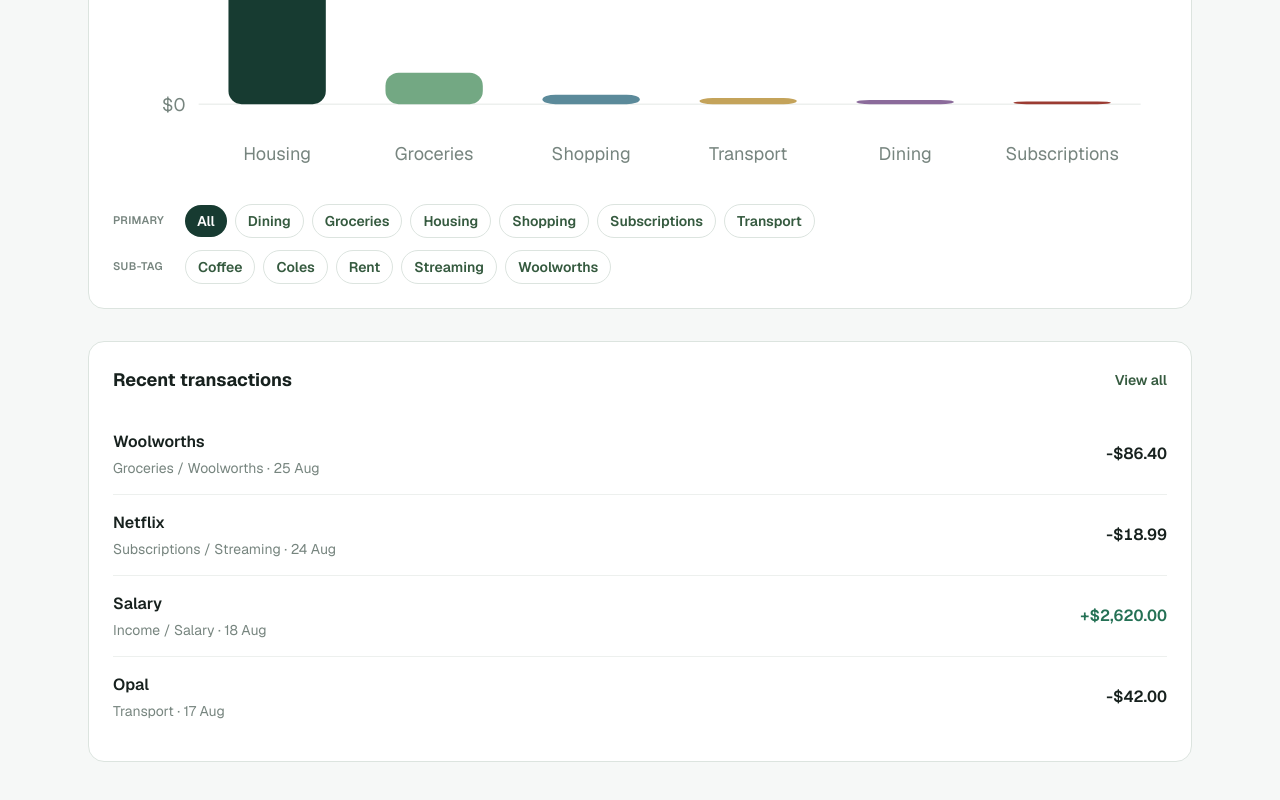
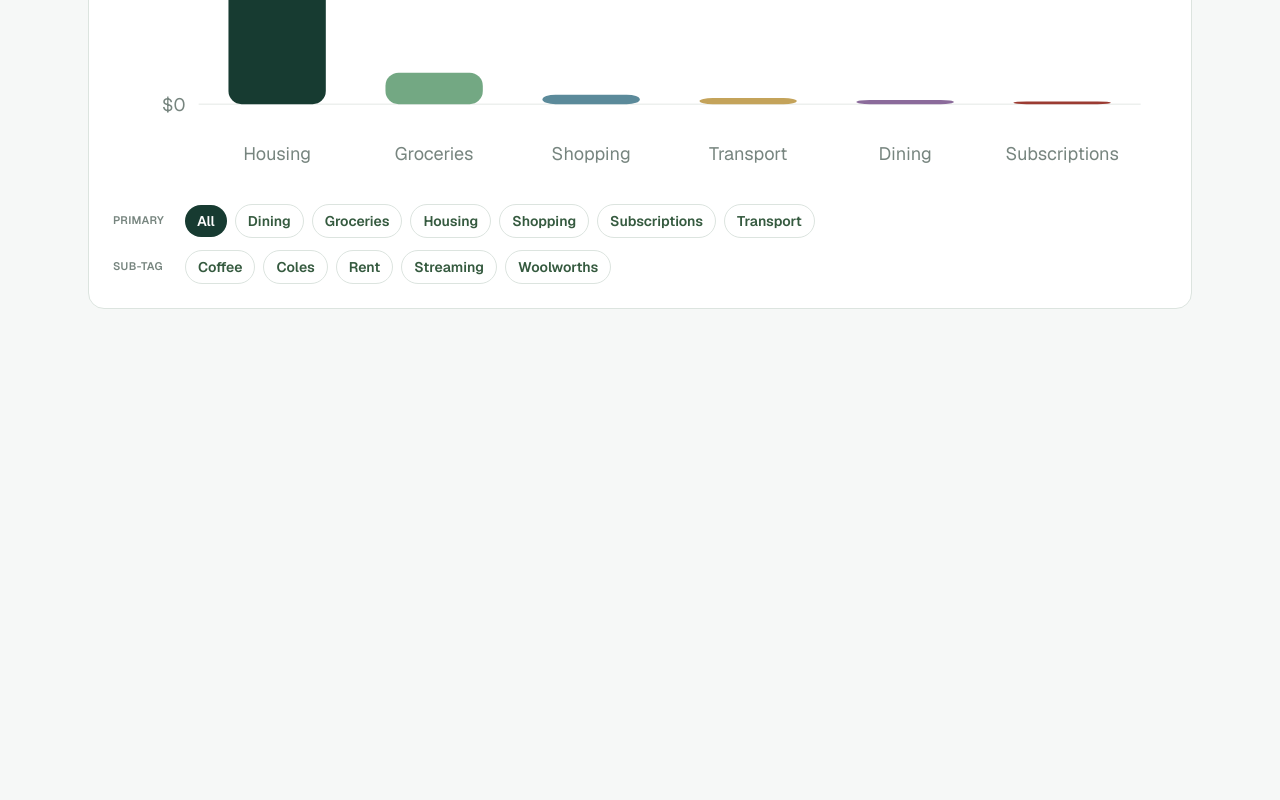
Before and after one commit to Cyphruszx/Bit-by-Bit, a Next.js app: page /dashboard in a window 1280 px wide. Shown: the part 1579-2379 px from the top of the page. After the commit the page ends 1928 px from the top, so only its background shows below. Built offline with nearby package versions, Linux system fonts and the light colour scheme.

Commit message:
Drop the recent transactions list from the dashboard.
The Transactions page already lists every movement, so the dashboard now ends on the spending chart.

Co-authored-by: Cyphruszx <Cyphruszx@users.noreply.github.com>

```diff
--- a/src/app/(app)/dashboard/dashboard-view.tsx
+++ b/src/app/(app)/dashboard/dashboard-view.tsx
@@ -9,7 +9,7 @@ import { useSavingsPots } from "@/components/savings-store";
 import { TagChartCard } from "@/components/tag-charts";
 import { ProgressBar } from "@/components/progress-bar";
 import { SummaryCard } from "@/components/summary-card";
-import { formatAud, formatSignedAud } from "@/lib/format";
+import { formatAud } from "@/lib/format";
 import {
   ALL_DOCUMENTS,
   filterByDocument,
@@ -24,7 +24,6 @@ import {
 import { potsInTotal } from "@/lib/money-flow/savings";
 import { summarizeMoneyFlow } from "@/lib/money-flow/summary";
 import type { ChartKind } from "@/lib/money-flow/tag-charts";
-import { primaryTag, subTags, tagsOf } from "@/lib/money-flow/tags";
 import type { MoneyFlowSummary } from "@/lib/money-flow/types";
 
 const DOC_VIEW_KEY = "bitbybit.dashboard-documents-v1";
@@ -54,11 +53,6 @@ export function DashboardView() {
     return next;
   }, [flow, scope.kind, scopedTransactions, view]);
   const separate = useMemo(() => totalsByDocument(files, transactions), [files, transactions]);
-  const recentSource = view === "together" ? scopedTransactions : transactions;
-  const recent = useMemo(() => {
-    const rows = selectedTag === "All" ? recentSource : recentSource.filter((txn) => tagsOf(txn).includes(selectedTag));
-    return rows.slice(0, 4);
-  }, [recentSource, selectedTag]);
 
   return (
     <>
@@ -148,7 +142,6 @@ export function DashboardView() {
         </article>
       </section>
       {view === "together" ? (
-        <>
         <section className="mt-8">
           <TagChartCard
             categories={scopedFlow.categories}
@@ -159,39 +152,6 @@ export function DashboardView() {
             onChartChange={setChart}
           />
         </section>
-          <article className="mt-8 rounded-2xl border border-[#dce4df] bg-white p-6">
-            <div className="flex items-center justify-between">
-              <h2 className="text-lg font-bold">
-                {selectedTag === "All" ? "Recent transactions" : `Recent · ${selectedTag}`}
-              </h2>
-              <Link href="/transactions" className="text-sm font-semibold text-[#355a3f]">
-                View all
-              </Link>
-            </div>
-            <div className="mt-5 divide-y divide-[#edf0ee]">
-              {recent.length === 0 ? (
-                <p className="py-4 text-sm text-[#60716a]">
-                  {selectedTag === "All" ? "No movements in this period." : `No ${selectedTag} movements in this period.`}
-                </p>
-              ) : (
-                recent.map((txn) => (
-                  <div className="flex items-center justify-between gap-4 py-4" key={txn.id}>
-                    <div className="min-w-0">
-                      <p className="truncate font-semibold">{txn.merchant}</p>
-                      <p className="mt-1 truncate text-sm text-[#77857f]">
-                        {primaryTag(txn)}
-                        {subTags(txn).length > 0 ? ` / ${subTags(txn).join(" · ")}` : ""} · {txn.date}
-                      </p>
-                    </div>
-                    <p className={`shrink-0 font-semibold tabular-nums ${txn.amount > 0 ? "text-[#257155]" : ""}`}>
-                      {formatSignedAud(txn.amount)}
-                    </p>
-                  </div>
-                ))
-              )}
-            </div>
-          </article>
-        </>
       ) : null}
     </>
   );
```
Lines whose indentation alone changed are shown as unchanged.
